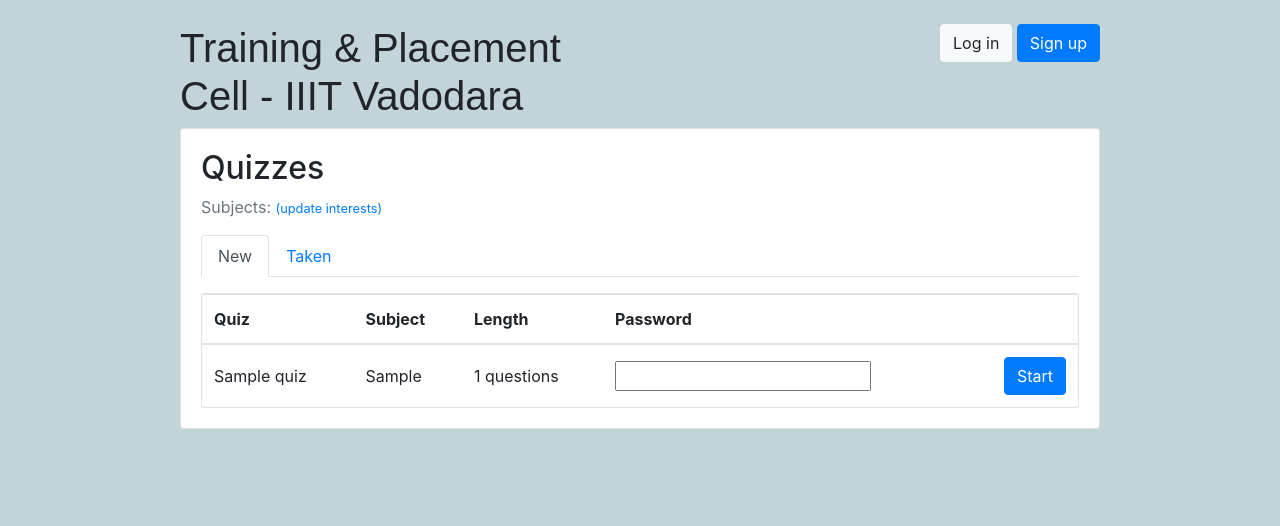
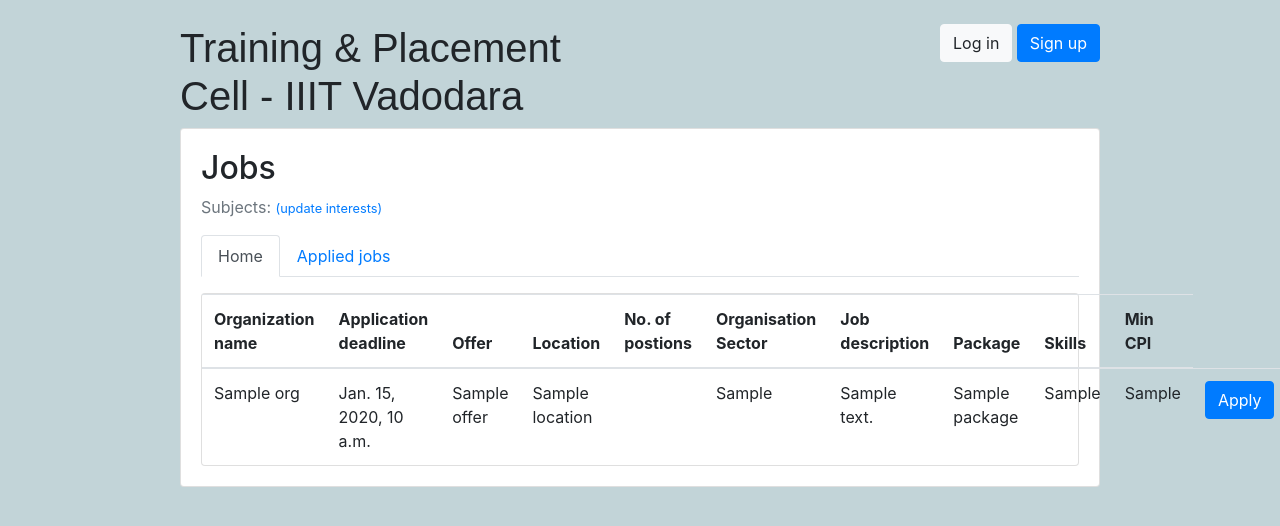
Before and after one commit to kaustubh240897/Training_and_Placement_cell_IIITV, a Django app: template Quizapp/classroom/templates/classroom/students/quiz_list.html in a window 1280 px wide. Shown: the top 526 px of the page. Run offline with Django 3.2, Linux system fonts and the light colour scheme; the template is opened without the code that fills it: most values are stand-ins (such as "Sample title", 1, 10 or a date in 2020); data that the repository does not hold is empty; some libraries are stand-ins or nearby versions; some web fonts are replaced.

Commit message:
made student home page

```diff
--- a/Quizapp/classroom/templates/classroom/students/_header.html
+++ b/Quizapp/classroom/templates/classroom/students/_header.html
@@ -1,4 +1,4 @@
-<h2>Quizzes</h2>
+<h2>Jobs</h2>
 <p class="text-muted">
   Subjects:{% for subject in user.student.interests.all %} {{ subject.get_html_badge }}{% endfor %}
   <a href="{% url 'students:student_interests' %}"><small>(update interests)</small></a>
@@ -6,9 +6,9 @@
 
 <ul class="nav nav-tabs mb-3">
   <li class="nav-item">
-    <a class="nav-link{% if active == 'new' %} active{% endif %}" href="{% url 'students:quiz_list' %}">New</a>
+    <a class="nav-link{% if active == 'new' %} active{% endif %}" href="{% url 'students:quiz_list' %}">Home</a>
   </li>
   <li class="nav-item">
-    <a class="nav-link{% if active == 'taken' %} active{% endif %}" href="{% url 'students:taken_quiz_list' %}">Taken</a>
+    <a class="nav-link{% if active == 'taken' %} active{% endif %}" href="{% url 'students:taken_quiz_list' %}">Applied jobs</a>
   </li>
 </ul>
--- a/Quizapp/classroom/templates/classroom/students/quiz_list.html
+++ b/Quizapp/classroom/templates/classroom/students/quiz_list.html
@@ -2,37 +2,70 @@
 
 {% block content %}
   {% include 'classroom/students/_header.html' with active='new' %}
-  <div class="card">
+  <div class="card" style="width:100%;">
     <table class="table mb-0">
-      <thead>
+
+
+
+
+        <thead>
         <tr>
-          <th>Quiz</th>
-          <th>Subject</th>
-          <th>Length</th>
-          <th>Password</th>
-          <th></th>
+            <th>Organization name</th>
+            <th>Application deadline</th>
+
+          <!--<th>Posted on</th>-->
+          <th>Offer</th>
+          <th>Location</th>
+          <th>No. of postions</th>
+          <th>Organisation Sector</th>
+          <th>Job description</th>
+          <th>Package</th>
+          <th>Skills</th>
+          <th>Min CPI</th>
+
         </tr>
       </thead>
       <tbody>
-        {% for quiz in quizzes %}
-          <tr>
-            <td class="align-middle">{{ quiz.name }}</td>
-            <td class="align-middle">{{ quiz.subject.get_html_badge }}</td>
-            <td class="align-middle">{{ quiz.questions_count }} questions</td>
-            <form method="POST" action="{% url 'students:take_quiz' quiz.pk %}">
-              {% csrf_token %}
-              <td class="align-middle">
-                <input type="text" name="password"/>
-              </td>
-              <td class="text-right">
-                <button type="submit" class="save btn btn-primary">Start</button>
+
+       {% for object in object_list %}
+            <tr>
+                <td>{{object.org.organization_name}}</td>
+               <td>{{ object.date_of_posting}}</td>
+                <td>{{ object.offer }}</td>
+              <td>{{ object.location }}</td>
+              <td>{{ object.no_of_position }}</td>
+              <td>{{ object.organization_sector }}</td>
+              <td>{{ object.job_description }}</td>
+              <td>{{ object.package }}</td>
+              <td>{{ object.required_skills }}</td>
+              <td>{{ object.min_CPI }}</td>
+               <td class="text-right">
+                <button type="submit" class="save btn btn-primary">Apply</button></td>
+
+
+              <!--<td>x</td>-->
+              <!--<td>x</td>-->
+            </tr>
+          {% endfor %}
+
+        <!--{% for quiz in quizzes %}-->
+          <!--<tr>-->
+            <!--<td class="align-middle">{{ quiz.date_of_posting }}</td>-->
+            <!--<td class="align-middle">{{ quiz.drive_date }}</td>-->
+            <!--<td class="align-middle">{{ quiz.offer }}</td>-->
+            <!--<form method="POST" action="{% url 'students:take_quiz' quiz.pk %}">-->
+              <!--{% csrf_token %}-->
+              <!--<td class="align-middle">-->
+                <!--<input type="text" name="password"/>-->
+              <!--</td>-->
+
                 <!--<a href="{% url 'students:take_quiz' quiz.pk %}" class="btn btn-primary">Start quiz</a>-->
-              </td>
-           </form>
+
+           <!--</form>-->
           </tr>
         {% empty %}
           <tr>
-            <td class="bg-light text-center font-italic" colspan="4">No quiz matching your interests right now.</td>
+            <td class="bg-light text-center font-italic" colspan="4"> you had applied for no job till now</td>
           </tr>
         {% endfor %}
       </tbody>
--- a/Quizapp/classroom/templates/classroom/teachers/organization_detail_form.html
+++ b/Quizapp/classroom/templates/classroom/teachers/organization_detail_form.html
@@ -5,7 +5,7 @@
 {% block content %}
   <nav aria-label="breadcrumb">
     <ol class="breadcrumb">
-      <li class="breadcrumb-item"><a href="{% url 'teachers:quiz_change_list' %}">Recruiter's Profile</a></li>
+      <li class="breadcrumb-item"><a href="{% url 'teachers:my_jobs' %}">Recruiter's Profile</a></li>
       <li class="breadcrumb-item active" aria-current="page">Organization Details</li>
     </ol>
   </nav>
@@ -16,7 +16,7 @@
         {% csrf_token %}
         {{ form|crispy }}
         <button type="submit" class="btn btn-success">Save</button>
-        <a href="{% url 'teachers:quiz_change_list' %}" class="btn btn-outline-secondary" role="button">Cancel</a>
+        <a href="{% url 'teachers:my_jobs' %}" class="btn btn-outline-secondary" role="button">Cancel</a>
       </form>
     </div>
   </div>
--- a/Quizapp/classroom/templates/classroom/teachers/personal_detail_form.html
+++ b/Quizapp/classroom/templates/classroom/teachers/personal_detail_form.html
@@ -5,7 +5,7 @@
 {% block content %}
   <nav aria-label="breadcrumb">
     <ol class="breadcrumb">
-      <li class="breadcrumb-item"><a href="{% url 'teachers:quiz_change_list' %}">Recruiter's Profile</a></li>
+      <li class="breadcrumb-item"><a href="{% url 'teachers:my_jobs' %}">Recruiter's Profile</a></li>
       <li class="breadcrumb-item active" aria-current="page">Personal Details</li>
     </ol>
   </nav>
@@ -16,7 +16,7 @@
         {% csrf_token %}
         {{ form|crispy }}
         <button type="submit" class="btn btn-success">Save</button>
-        <a href="{% url 'teachers:quiz_change_list' %}" class="btn btn-outline-secondary" role="button">Cancel</a>
+        <a href="{% url 'teachers:my_jobs' %}" class="btn btn-outline-secondary" role="button">Cancel</a>
       </form>
     </div>
   </div>
--- a/Quizapp/classroom/templates/classroom/teachers/post_job_form.html
+++ b/Quizapp/classroom/templates/classroom/teachers/post_job_form.html
@@ -5,7 +5,7 @@
 {% block content %}
   <nav aria-label="breadcrumb">
     <ol class="breadcrumb">
-      <li class="breadcrumb-item"><a href="{% url 'teachers:quiz_change_list' %}">Recruiter's Profile</a></li>
+      <li class="breadcrumb-item"><a href="{% url 'teachers:my_jobs' %}">Recruiter's Profile</a></li>
       <li class="breadcrumb-item active" aria-current="page">Post Job</li>
     </ol>
   </nav>
@@ -16,7 +16,7 @@
         {% csrf_token %}
         {{ form|crispy }}
         <button type="submit" class="btn btn-success">Save</button>
-        <a href="{% url 'teachers:quiz_change_list' %}" class="btn btn-outline-secondary" role="button">Cancel</a>
+        <a href="{% url 'teachers:my_jobs' %}" class="btn btn-outline-secondary" role="button">Cancel</a>
       </form>
     </div>
   </div>
--- a/Quizapp/templates/base.html
+++ b/Quizapp/templates/base.html
@@ -3,7 +3,7 @@
   <head>
     <meta charset="utf-8">
     <meta name="viewport" content="width=device-width, initial-scale=1, shrink-to-fit=no">
-    <title>{% block title %}Training & Placement Cell - IIITV{% endblock %}</title>
+    <title>{% block title %}Training & Placement Cell - IIITV {% endblock %}</title>
     <link rel="icon" href="{% static 'img/favicon.png' %}">
     <link href="https://fonts.googleapis.com/css?family=Clicker+Script/Raleway" rel="stylesheet">
     <link rel="stylesheet" href="https://maxcdn.bootstrapcdn.com/bootstrap/4.0.0/css/bootstrap.min.css" integrity="sha384-Gn5384xqQ1aoWXA+058RXPxPg6fy4IWvTNh0E263XmFcJlSAwiGgFAW/dAiS6JXm" crossorigin="anonymous">
@@ -43,7 +43,7 @@
               {% endif %}
             </div>
           </div>
-          <div class="card mb-3">
+          <div class="card mb-3 ">
             <div class="card-body">
               {% for message in messages %}
                 <div class="alert {{ message.tags }} alert-dismissible fade show" role="alert">
```
Also changed, not shown: Quizapp/classroom/models.py (+13 -12 lines), Quizapp/classroom/views/students.py (+11 -23 lines), Quizapp/classroom/migrations/0011_auto_20181104_1318.py (added), Quizapp/classroom/migrations/0012_auto_20181104_1322.py (added).
